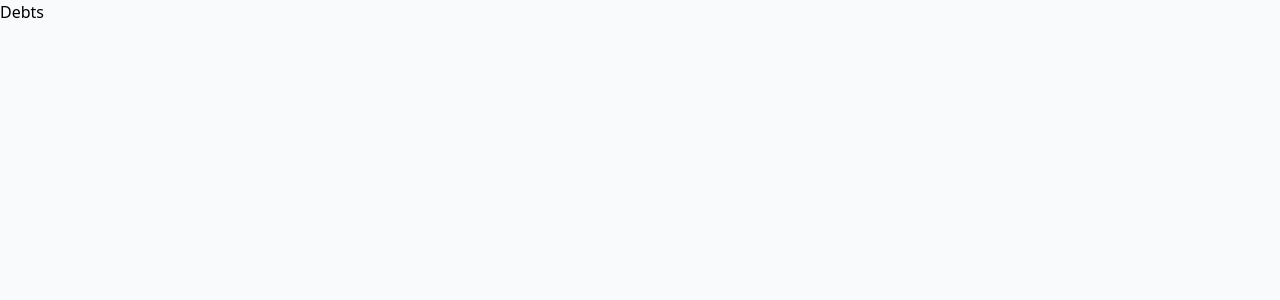
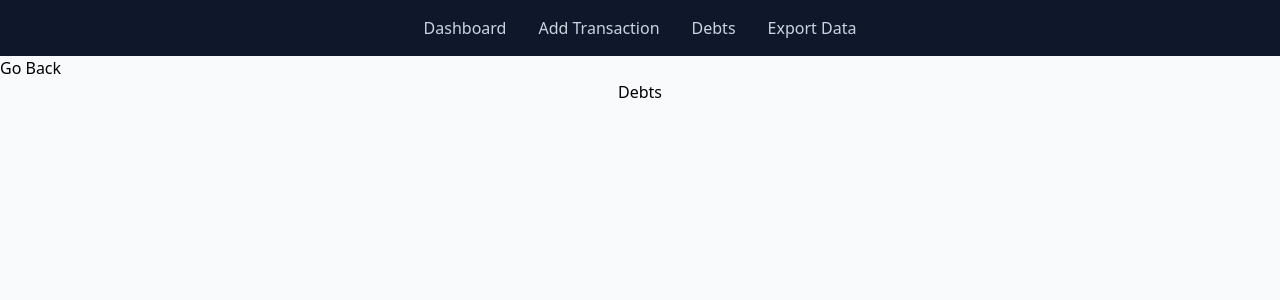
Before and after one commit to amanuel-gezahange/accounting-web-app, a Next.js app: page /debts in a window 1280 px wide. Shown: the top 300 px of the page. Built offline with nearby package versions, Linux system fonts and the light colour scheme.

Commit message:
prepared back button boiler plate

```diff
--- a/src/app/dashboard/page.js
+++ b/src/app/dashboard/page.js
@@ -2,9 +2,9 @@ import React from 'react'
 
 function page() {
   return (
-    <div>
+    <center>
       dashboard
-    </div>
+    </center>
   )
 }
 
--- a/src/app/debts/page.js
+++ b/src/app/debts/page.js
@@ -2,9 +2,9 @@ import React from 'react'
 
 function page() {
   return (
-    <div>
+    <center>
       Debts
-    </div>
+    </center>
   )
 }
 
--- a/src/app/export/page.js
+++ b/src/app/export/page.js
@@ -2,9 +2,9 @@ import React from 'react'
 
 function page() {
   return (
-    <div>
+    <center>
       export
-    </div>
+    </center>
   )
 }
 
--- a/src/components/Welcome.js
+++ b/src/components/Welcome.js
@@ -1,12 +1,23 @@
 "use client";
 import React from "react";
 import Navbar from "./Navbar";
-import { useSearchParams } from "next/navigation";
+import { usePathname } from "next/navigation";
+import Back from "./back/Back";
 
 function Welcome() {
-  const searchParams = useSearchParams();
-  const isLoggedIn = searchParams.get("isLoggedIn");
-  return <div>{isLoggedIn ? <Navbar /> : null}</div>;
+  const pathname = usePathname();
+  const hideNavbar = pathname === "/";
+  return (
+    <div>
+      {!hideNavbar ? (
+        <>
+          <Navbar />
+          <Back />
+        </>
+      ) : null}
+      <br />
+    </div>
+  );
 }
 
 export default Welcome;
--- /dev/null
+++ b/src/components/back/Back.js
@@ -0,0 +1,12 @@
+"use client";
+import { useRouter } from "next/navigation";
+
+export default function BackButton() {
+  const router = useRouter();
+
+  return (
+    <button onClick={() => router.back()}>
+      Go Back
+    </button>
+  );
+}
```
Also changed, not shown: src/components/back/Back.module.css (added).
